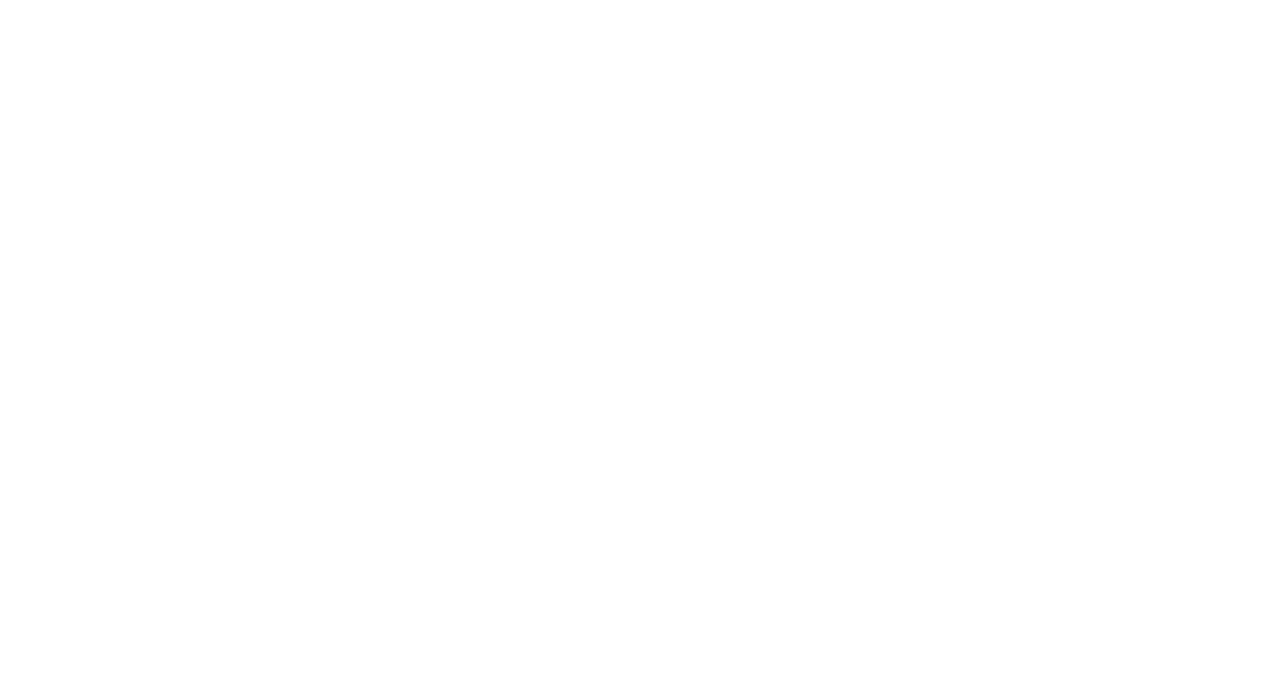
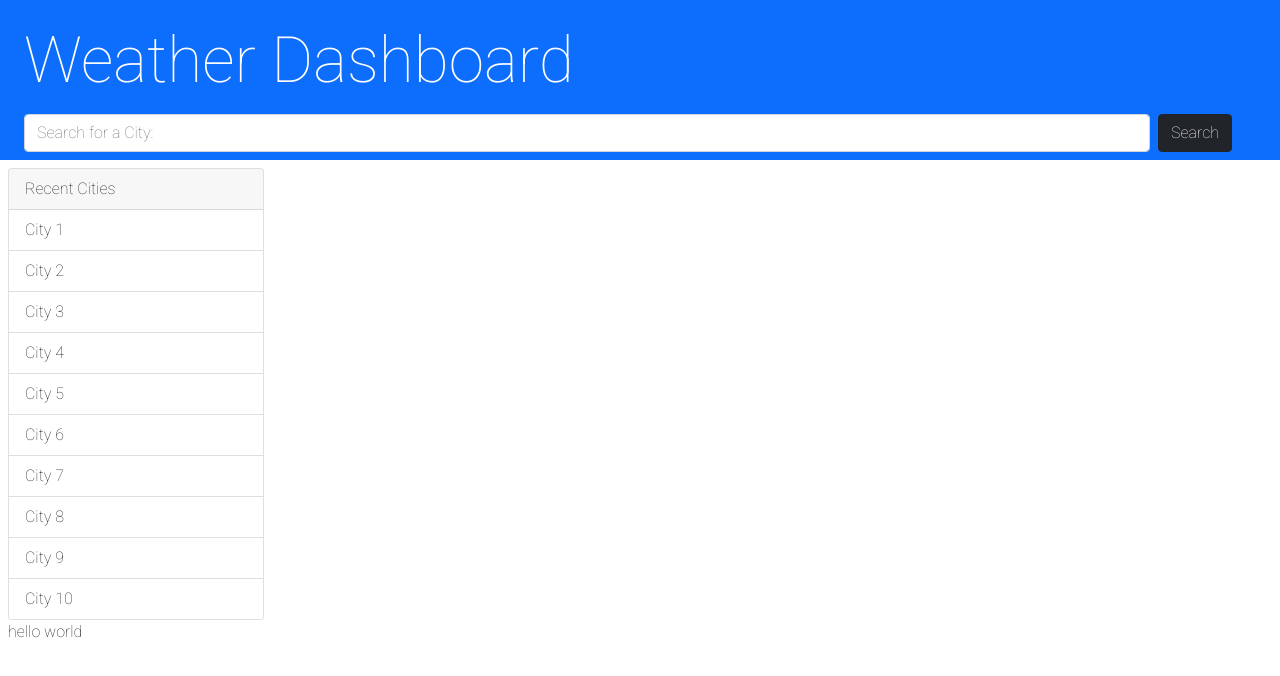
Before and after one commit to ctolnai/weather-dashboard, a plain HTML site: page index.html in a window 1280 px wide. Drawn offline with nearby package versions, Linux system fonts and the light colour scheme.

Commit message:
added header, search nav, card for recent city search

```diff
--- a/assets/css/style.css
+++ b/assets/css/style.css
@@ -1,3 +1,18 @@
 *{
     font-family: 'Roboto', sans-serif;
+    margin:0;
+    padding: 0;
 }
+
+.navbar-brand{
+    font-size: 4rem;
+
+}
+
+.currentCity{
+    width: 80vw
+}
+
+.card{
+    width: 20vw
+}
--- a/index.html
+++ b/index.html
@@ -16,8 +16,45 @@
         crossorigin="anonymous" referrerpolicy="no-referrer" />
     <link rel="stylesheet" href="./assets/css/style.css" />
 </head>
+<header>
+    <nav class="navbar navbar-dark bg-primary">
+        <div class="row container-fluid">
+            <a class="col-lg-2, navbar-brand text-bold">Weather Dashboard</a>
+            <form class="d-flex">
+                <input class="form-control me-2 col-lg-8," type="search" placeholder="Search for a City:"
+                    aria-label="Search">
+                <button class="btn btn-dark col-lg-4," type="submit">Search</button>
+            </form>
+        </div>
+    </nav>
+</header>
 
 <body>
+    <main>
+        <div class="container m-0 p-2">
+            <div class="card col-lg-4">
+                <div class="card-header">
+                    Recent Cities
+                </div>
+                <ul class="list-group list-group-flush">
+                    <li class="list-group-item id='1'">City 1</li>
+                    <li class="list-group-item id='2'">City 2</li>
+                    <li class="list-group-item id='3'">City 3</li>
+                    <li class="list-group-item id='4'">City 4</li>
+                    <li class="list-group-item id='5'">City 5</li>
+                    <li class="list-group-item id='6'">City 6</li>
+                    <li class="list-group-item id='7'">City 7</li>
+                    <li class="list-group-item id='8'">City 8</li>
+                    <li class="list-group-item id='9'">City 9</li>
+                    <li class="list-group-item id='10'">City 10</li>
+                </ul>
+            </div>
+            <div class="currentCity col-lg-8 ">
+                hello world
+
+            </div>
+        </div>
+    </main>
     <script src="https://code.jquery.com/jquery-3.6.0.min.js"
         integrity="sha256-/xUj+3OJU5yExlq6GSYGSHk7tPXikynS7ogEvDej/m4=" crossorigin="anonymous"></script>
     <script src="https://code.jquery.com/ui/1.12.1/jquery-ui.min.js"
```
Also changed, not shown: 1 other file.
